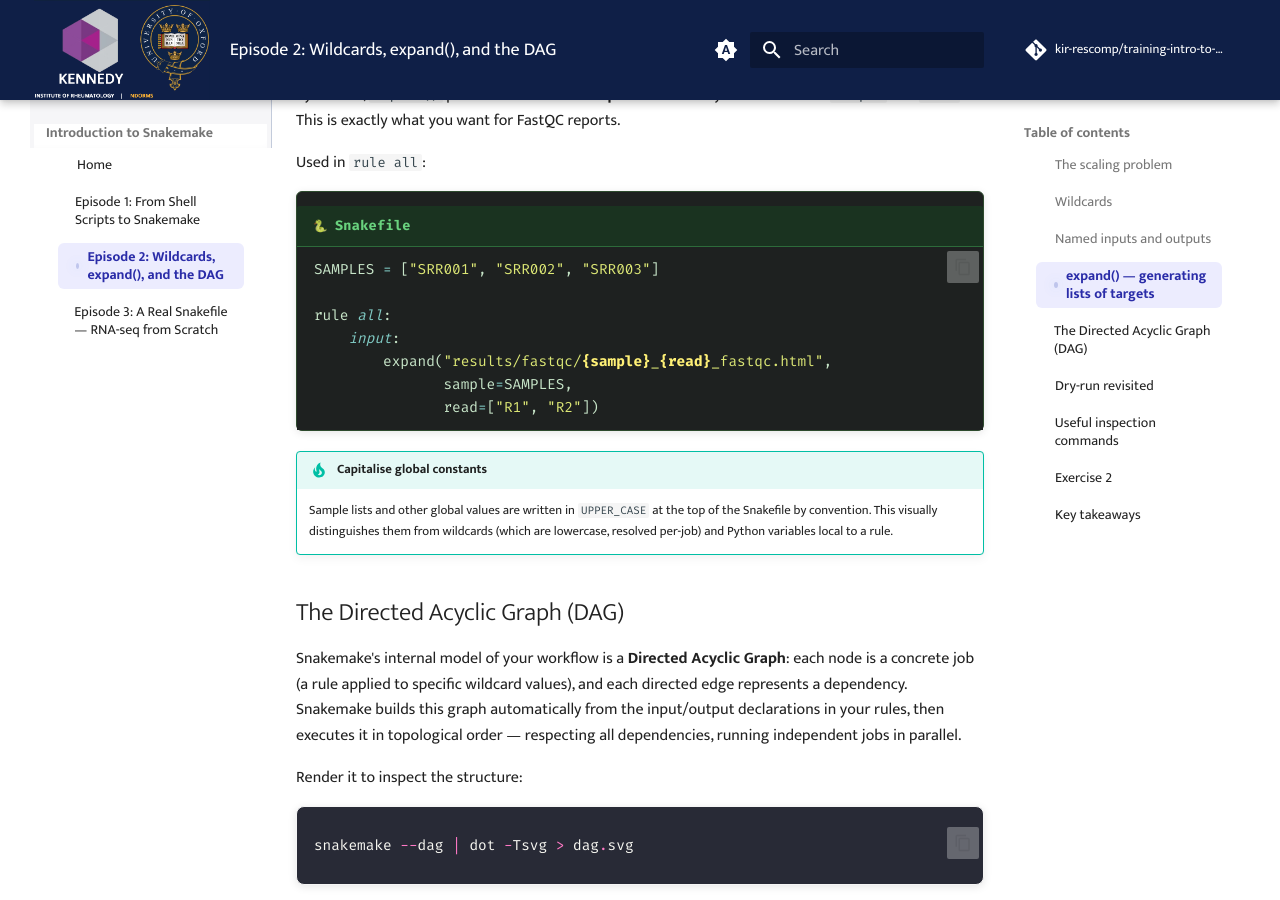
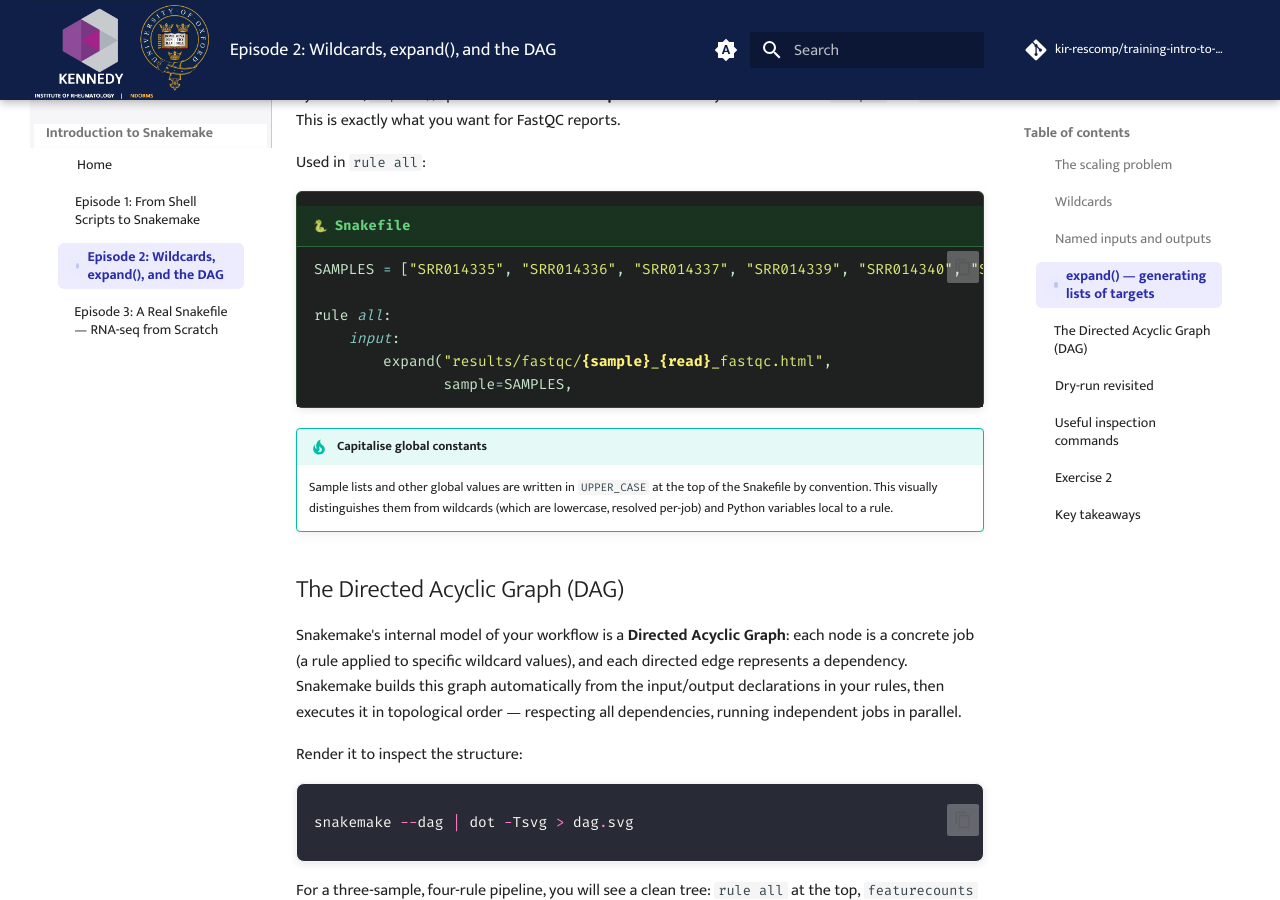
Before and after one commit to kir-rescomp/training-intro-to-snakemake, an MkDocs documentation site: the page built from docs/ep02_wildcards_dag.md, in a window 1280 px wide and 900 px high, scrolled down 2597 px. Built offline with MkDocs 1.6.1 and Material for MkDocs 9.7.7, drawn with Linux system fonts in a browser that asks for light colours; comment, search, counter and statistics services are not loaded; some of the changed text lies outside the part shown.

Commit message:
change from paired to single

````diff
--- a/docs/ep02_wildcards_dag.md
+++ b/docs/ep02_wildcards_dag.md
@@ -104,13 +104,12 @@
 
 <div class="snakefile" markdown="1">
 ```python title="Snakefile"
-SAMPLES = ["SRR001", "SRR002", "SRR003"]
+SAMPLES = ["SRR014335", "SRR014336", "SRR014337", "SRR014339", "SRR014340", "SRR014341"]
 
 rule all:
     input:
         expand("results/fastqc/{sample}_{read}_fastqc.html",
                sample=SAMPLES,
-               read=["R1", "R2"])
 ```
 </div>
 
@@ -157,10 +156,10 @@
 
 ```rust
 rule fastqc:
-    input: data/SRR014335-chr1.fastq
-    output: results/fastqc/SRR001_R1_fastqc.html, results/fastqc/SRR001_R1_fastqc.zip
-    wildcards: sample=SRR001, read=R1
-    shell: fastqc data/SRR014335-chr1.fastq --outdir results/fastqc/
+    input: data/SRR014335.fastq
+    output: results/fastqc/SRR014335_fastqc.html, results/fastqc/SRR014335_fastqc.zip
+    wildcards: sample=SRR014335
+    shell: fastqc data/SRR014335.fastq --outdir results/fastqc/
 ```
 
 Scan this output carefully before running on the cluster. Wildcards that resolve unexpectedly are much cheaper to catch here than after an eight-hour alignment run.
````
